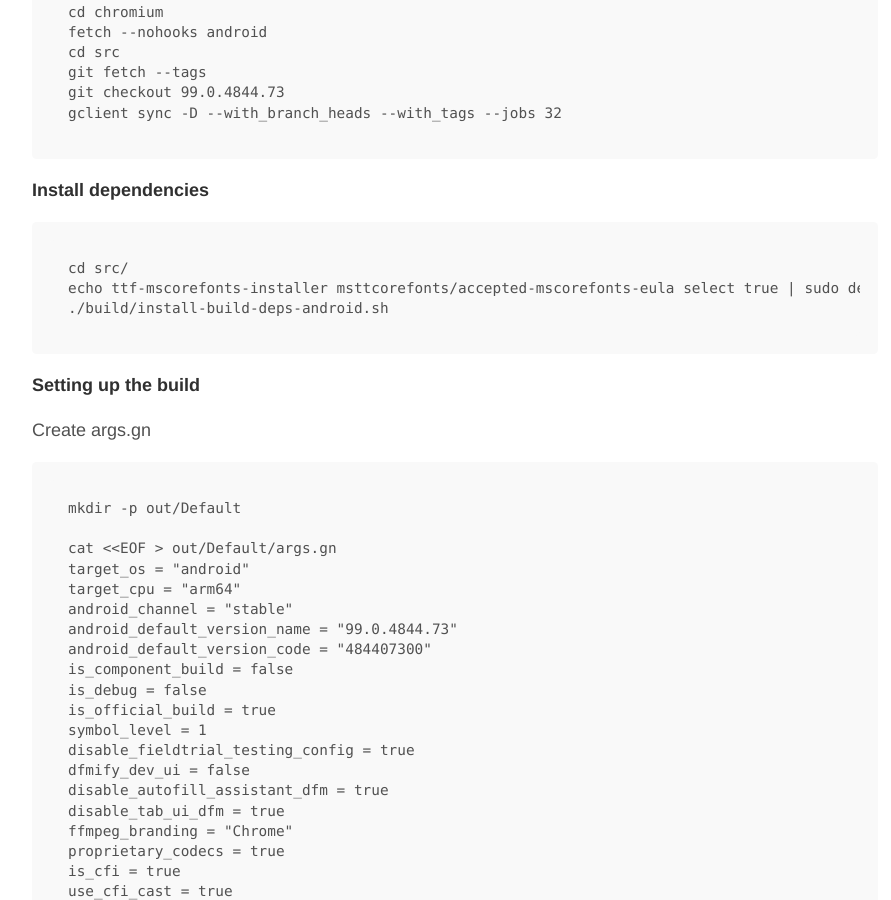
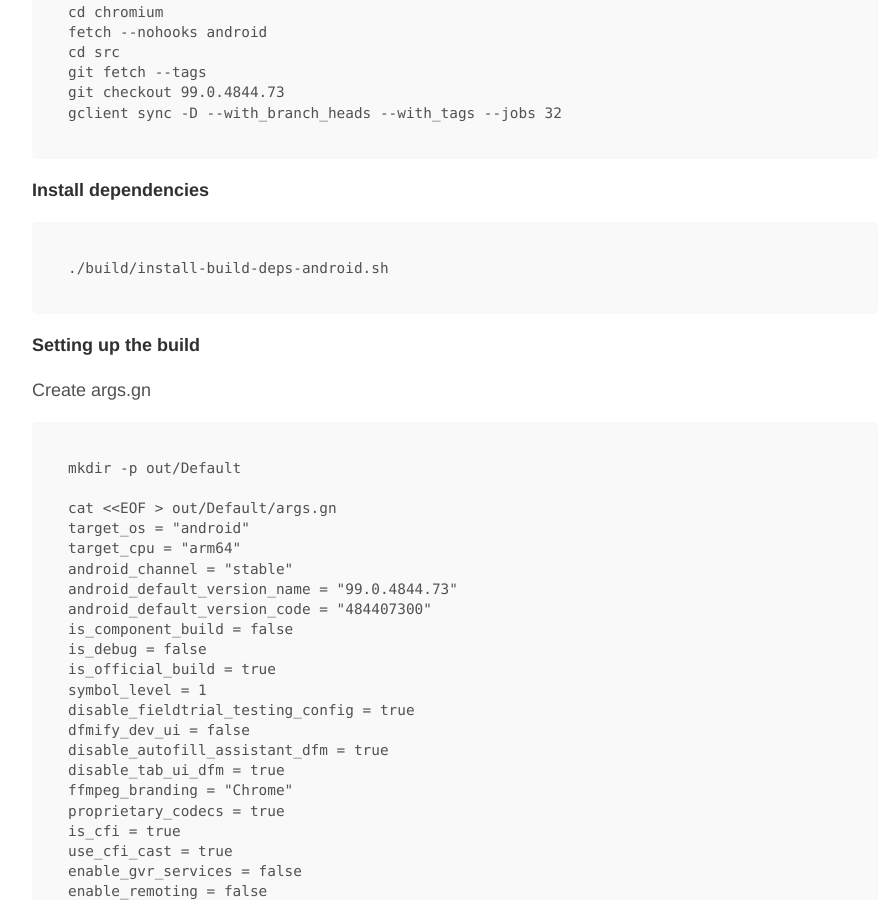
Before and after one commit to ChAndreas/chandreas.github.io, a Jekyll site: the page built from _posts/2019-01-29-build-chromium-android.md, in a window 1280 px wide and 900 px high, scrolled down 530 px. Shown: the whole window, without its empty margins (185-1076 px from the left). Built offline with Jekyll 4.4.1, drawn with Linux system fonts in a browser that asks for light colours.

Commit message:
Update 2019-01-29-build-chromium-android.md

```diff
--- a/_posts/2019-01-29-build-chromium-android.md
+++ b/_posts/2019-01-29-build-chromium-android.md
@@ -24,8 +24,6 @@
 
 **Install dependencies**
 
-	cd src/
-	echo ttf-mscorefonts-installer msttcorefonts/accepted-mscorefonts-eula select true | sudo debconf-set-selections
 	./build/install-build-deps-android.sh
 
 **Setting up the build**
```
